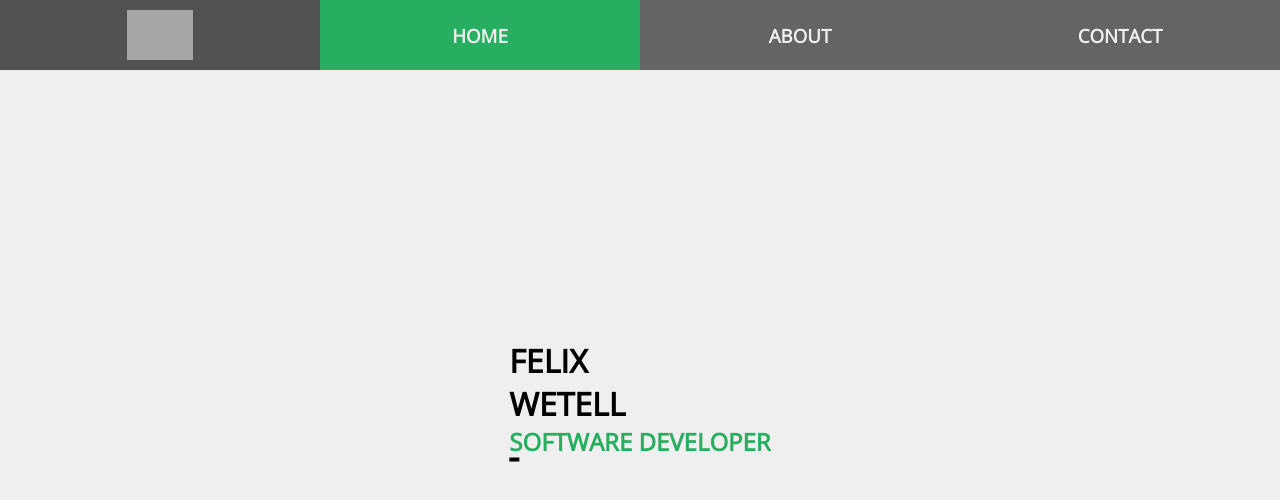
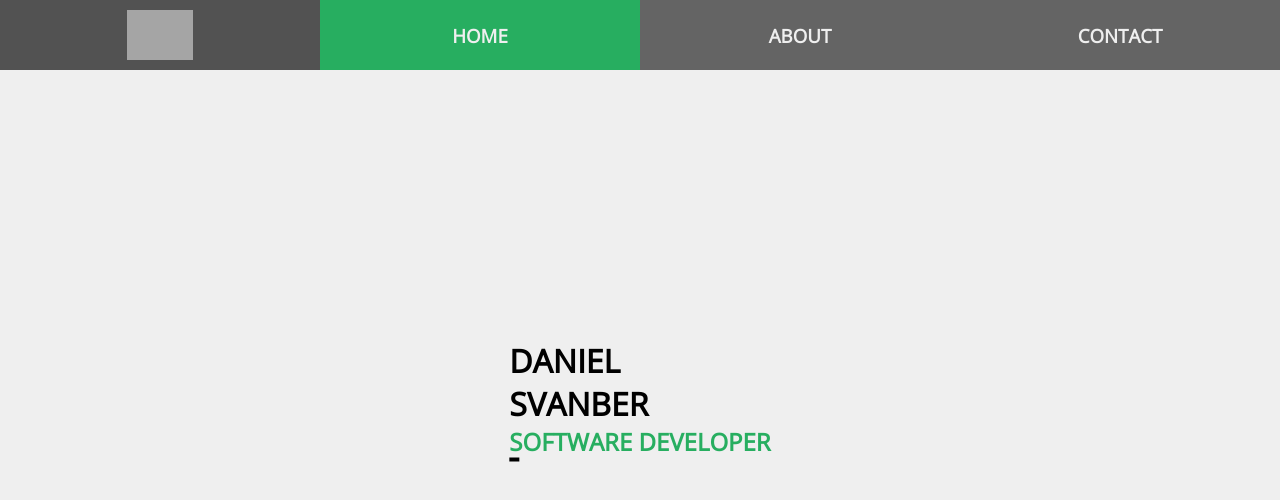
Before and after one commit to felixwetell/node-prtfolio, a plain HTML site: page index.html in a window 1280 px wide. Drawn offline with nearby package versions, Linux system fonts and the light colour scheme; grey boxes are pictures that could not be loaded.

Commit message:
Edited index - Daniel takeover

```diff
--- a/index.html
+++ b/index.html
@@ -9,7 +9,7 @@
     <meta name="viewport" content="width=device-width" />
     <meta charset="utf-8" />
 
-    <title>Home - Felix Wetell</title>
+    <title>Home - Daniel Svanber</title>
 </head>
 
 <body>
@@ -50,9 +50,9 @@
 
     <div class="content">
         <h1>
-            <span>FELIX</span>
+            <span>DANIEL</span>
             <br />
-            <span>WETELL</span>
+            <span>SVANBER</span>
         </h1>
 
         <h2>
```
